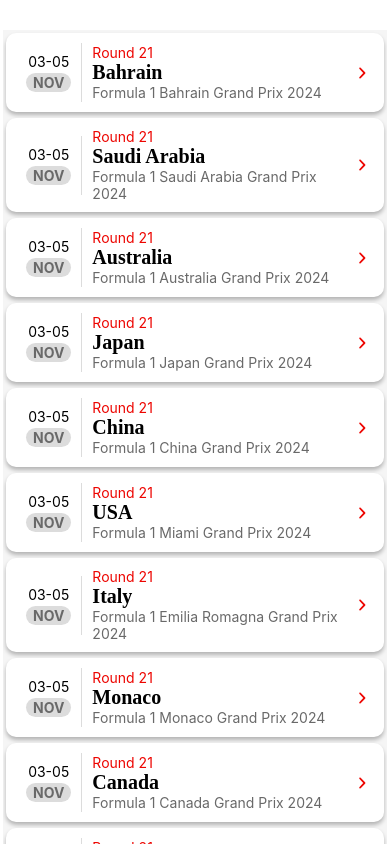
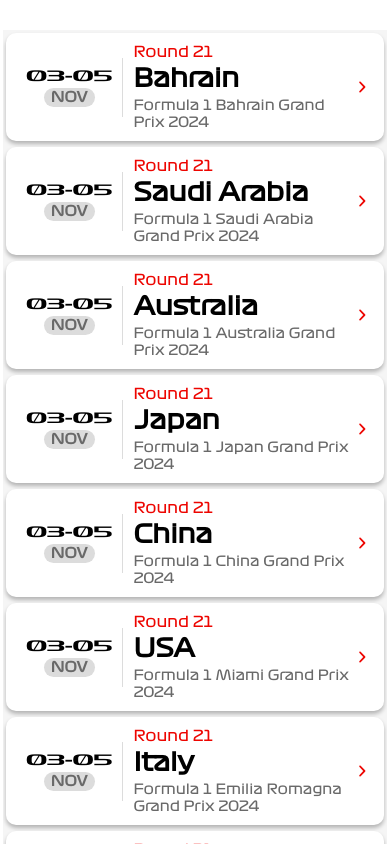
Before and after one commit to vpn2003/F1Project, a React Native app: screen / in a window 390 px wide. Built offline with nearby package versions, Linux system fonts and the light colour scheme.

Commit message:
Custom Font

```diff
--- a/App.tsx
+++ b/App.tsx
@@ -1,20 +1,24 @@
-import React, { useState, useEffect } from 'react';
 import { StatusBar } from 'expo-status-bar';
-import { StyleSheet, FlatList, SafeAreaView } from 'react-native';
+import { StyleSheet, FlatList, SafeAreaView, ActivityIndicator} from 'react-native';
 import RaceListItem from './src/Components/RaceListItem';
 import racesResponse from './assets/data/races.json';
-import * as Font from 'expo-font';
+import { useFonts } from 'expo-font';
 const races = racesResponse.data.races.response;
 
 export default function App() {
-  const [fontsLoaded, setFontsLoaded] = useState(false);
+  const [fontsLoaded] = useFonts({
+    'F1-Bold': require('./assets/fonts/Formula1-Wide.otf'),
+    'F1-Regular': require('./assets/fonts/Formula1-Regular.otf'),
+    'F1-Wide': require('./assets/fonts/Formula1-Wide.otf'),
+  });
 
-  const loadFonts = async () => {
-    await Font.loadAsync({
-      'F1-Black': require('./assets/fonts/Formula1-Black.ttf'),
-    });
-    setFontsLoaded(true);
-  };
+  if (!fontsLoaded) {
+    return (
+      <SafeAreaView style={styles.loadingContainer}>
+        <ActivityIndicator size="large" />
+      </SafeAreaView>
+    );
+  }
 
   return (
     <SafeAreaView style={styles.container}>
@@ -35,5 +39,10 @@
     marginLeft: 3,
     marginRight: 3,
     marginBottom: 0
-  }
+  },
+  loadingContainer: {
+    flex: 1,
+    justifyContent: 'center',
+    alignItems: 'center',
+  },
 });
--- a/src/Components/RaceListItem.tsx
+++ b/src/Components/RaceListItem.tsx
@@ -51,7 +51,9 @@
       borderColor: 'gainsboro',
       alignItems: 'center',
     },
-    date: {},
+    date: {
+      fontFamily: 'F1-Wide'
+    },
     month: {
       backgroundColor: 'gainsboro',
       paddingVertical: 1,
@@ -60,17 +62,22 @@
       overflow: 'hidden',
       color: 'dimgray',
       fontWeight: 'bold',
-      marginTop: 3
+      marginTop: 3,
+      fontFamily: 'F1-Regular'
     },
     round: {
       color: Colors.primary,
+      fontSize: 15,
+      fontFamily: 'F1-Regular'
     },
     country: {
-      fontSize: 20,
+      fontSize: 25,
       fontWeight: 'bold',
-      fontFamily: 'F1-Black'
+      fontFamily: 'F1-Regular',
+      marginVertical: 3
     },
     description: {
-      color: 'dimgray'
+      color: 'dimgray',
+      fontFamily: 'F1-Regular',
     },
   });
```
Also changed, not shown: assets/fonts/README (Important message).txt (deleted).
